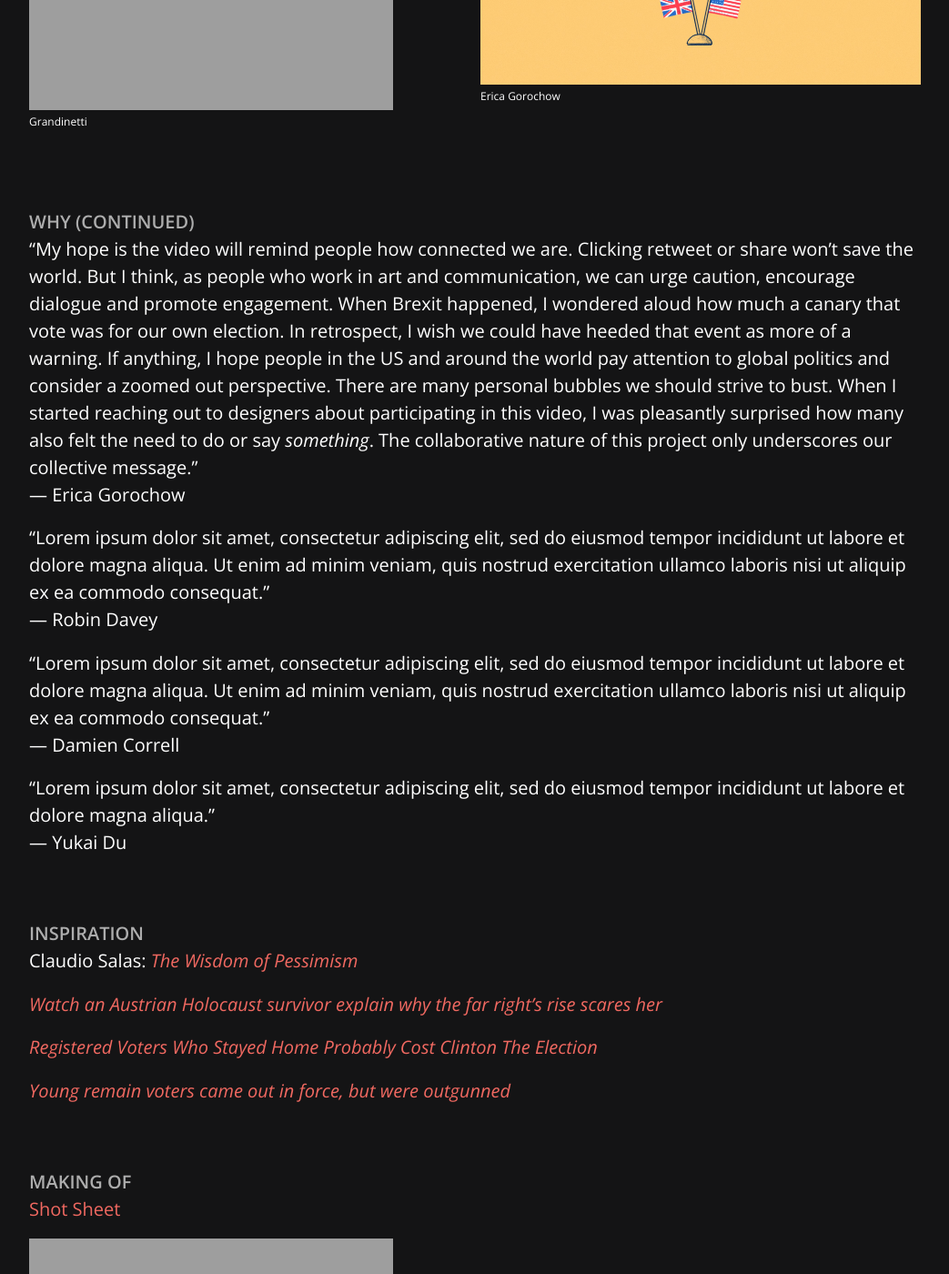
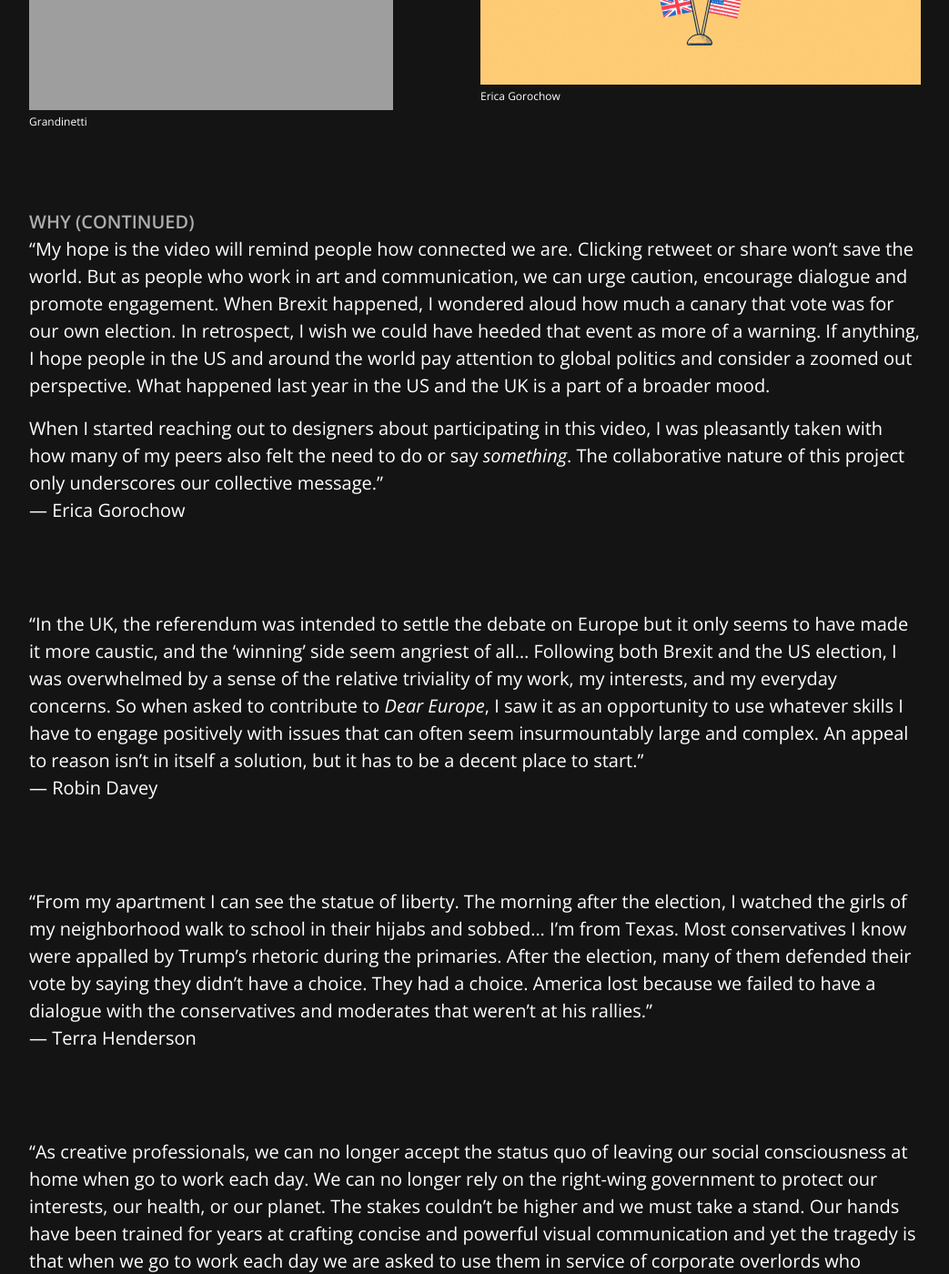
Before and after one commit to gorociao/peprally-website, a Jekyll site: the page built from deareu-press.markdown, in a window 1280 px wide and 1400 px high, scrolled down 7142 px. Shown: the whole window at 91% size, without its empty margins (118-1161 px from the left). Built offline with Jekyll 4.4.1, drawn with Linux system fonts in a browser that asks for light colours; some of the changed text lies outside the part shown.

Commit message:
added quotes

```diff
--- a/deareu-press.markdown
+++ b/deareu-press.markdown
@@ -104,17 +104,43 @@ Our hope was to impress upon our friends in Europe that the future is writen by
 
 {: .large-top-margin }
 ## **WHY (CONTINUED)**
-“My hope is the video will remind people how connected we are. Clicking retweet or share won’t save the world. But I think, as people who work in art and communication, we can urge caution, encourage dialogue and promote engagement. When Brexit happened, I wondered aloud how much a canary that vote was for our own election. In retrospect, I wish we could have heeded that event as more of a warning. If anything, I hope people in the US and around the world pay attention to global politics and consider a zoomed out perspective. There are many personal bubbles we should strive to bust. When I started reaching out to designers about participating in this video, I was pleasantly surprised how many also felt the need to do or say *something*. The collaborative nature of this project only underscores our collective message.”<br/>
-— Erica Gorochow
+“My hope is the video will remind people how connected we are. Clicking retweet or share won’t save the world. But as people who work in art and communication, we can urge caution, encourage dialogue and promote engagement. When Brexit happened, I wondered aloud how much a canary that vote was for our own election. In retrospect, I wish we could have heeded that event as more of a warning. If anything, I hope people in the US and around the world pay attention to global politics and consider a zoomed out perspective. What happened last year in the US and the UK is a part of a broader mood.
 
-“Lorem ipsum dolor sit amet, consectetur adipiscing elit, sed do eiusmod tempor incididunt ut labore et dolore magna aliqua. Ut enim ad minim veniam, quis nostrud exercitation ullamco laboris nisi ut aliquip ex ea commodo consequat.”<br/>
+When I started reaching out to designers about participating in this video, I was pleasantly taken with how many of my peers also felt the need to do or say *something*. The collaborative nature of this project only underscores our collective message.”
+<br/>— Erica Gorochow
+
+<br/>
+<br/>
+
+
+“In the UK, the referendum was intended to settle the debate on Europe but it only seems to have made it more caustic, and the 'winning' side seem angriest of all...
+Following both Brexit and the US election, I was overwhelmed by a sense of the relative triviality of my work, my interests, and my everyday concerns. So when asked to contribute to *Dear Europe*, I saw it as an opportunity to use whatever skills I have to engage positively with issues that can often seem insurmountably large and complex. An appeal to reason isn't in itself a solution, but it has to be a decent place to start.”<br/>
 — Robin Davey
 
-“Lorem ipsum dolor sit amet, consectetur adipiscing elit, sed do eiusmod tempor incididunt ut labore et dolore magna aliqua. Ut enim ad minim veniam, quis nostrud exercitation ullamco laboris nisi ut aliquip ex ea commodo consequat.”<br/>
-— Damien Correll
+<br/><br/>
 
-“Lorem ipsum dolor sit amet, consectetur adipiscing elit, sed do eiusmod tempor incididunt ut labore et dolore magna aliqua.”<br/>
+
+“From my apartment I can see the statue of liberty. The morning after the election, I watched the girls of my neighborhood walk to school in their hijabs and sobbed... I'm from Texas. Most conservatives I know were appalled by Trump's rhetoric during the primaries. After the election, many of them defended their vote by saying they didn't have a choice. They had a choice. America lost because we failed to have a dialogue with the conservatives and moderates that weren't at his rallies."
+<br/>— Terra Henderson
+
+<br/><br/>
+
+"As creative professionals, we can no longer accept the status quo of leaving our social consciousness at home when go to work each day. We can no longer rely on the right-wing government to protect our interests, our health, or our planet. The stakes couldn't be higher and we must take a stand. Our hands have been trained for years at crafting concise and powerful visual communication and yet the tragedy is that when we go to work each day we are asked to use them in service of corporate overlords who continue to push the stability of our earth off a cliff so that they may improve their quarterly earnings. Our act of resistance is to re-appropriate these skills in crafting a message of warning to our European brothers and sisters from our place of hindsight; warning them to avoid the hell we've found ourselves in at all costs."
+<br/>
+— Ege Souyer
+
+<br/><br/>
+
+"When the EU referendum happened, I was stupidly not worried, to be honest. Inside my little bubble and facebook echo-chamber, I didn't know a single person that would vote to leave... [I thought] 'If it happens, it's gonna be their problem'. Wrong. Turns out it's everyone's problem... Whenever you meet someone new in London, one of the first topics is 'Where are you from?' And I love that. It's a crazy mix of people from all over the place... It breaks my heart that this might be destroyed, and I fear for a future where people are constantly reminding each other that they don't belong somewhere."
+<br/>
+—  Bee Grandinetti
+
+<br/><br/>
+
+“I really hope Europeans actually go vote, not protest for a result they didn't vote for. ”<br/>
 — Yukai Du
+
+<br/>
 
 {: .large-top-margin }
 ## **INSPIRATION**
```
